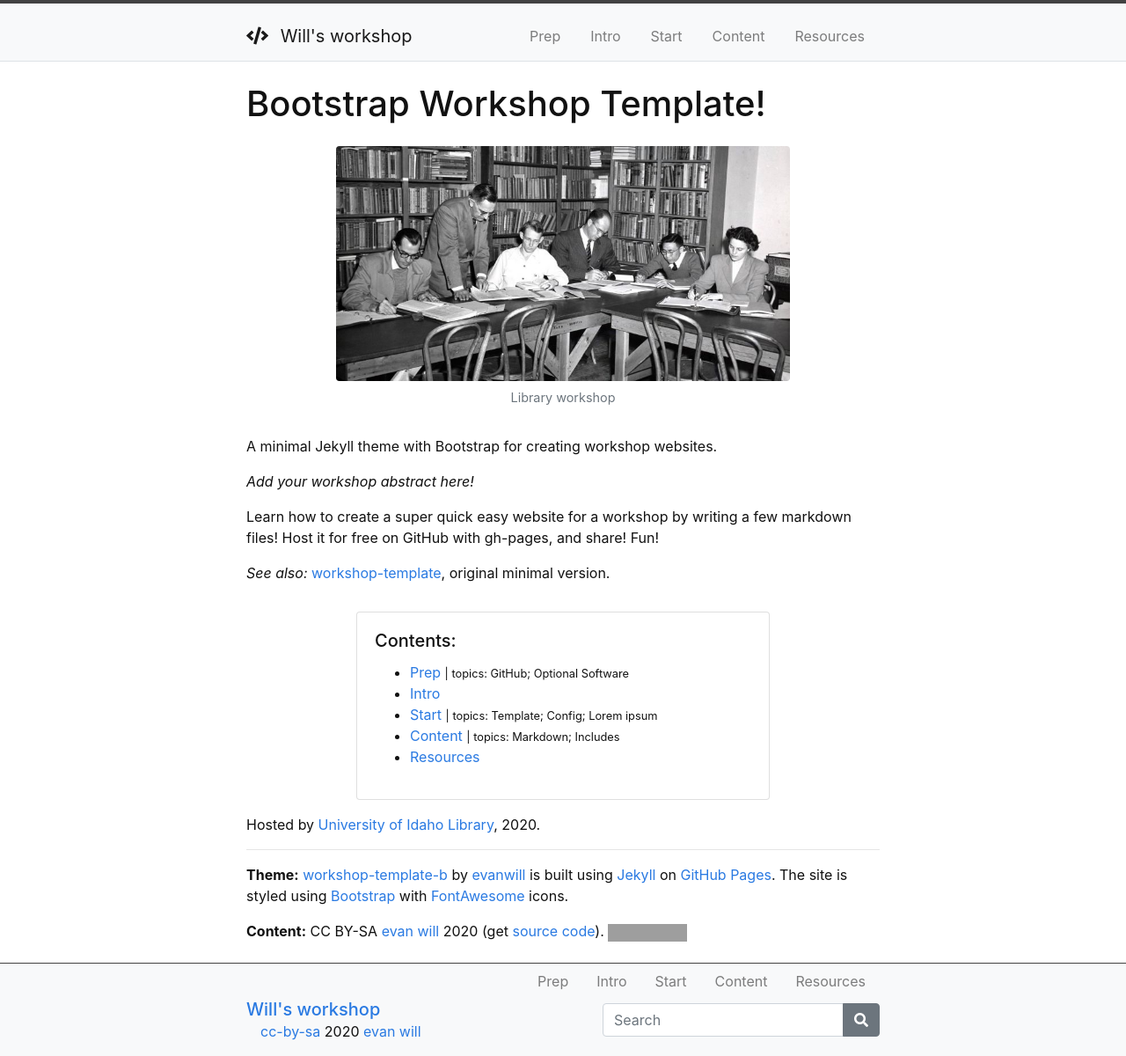
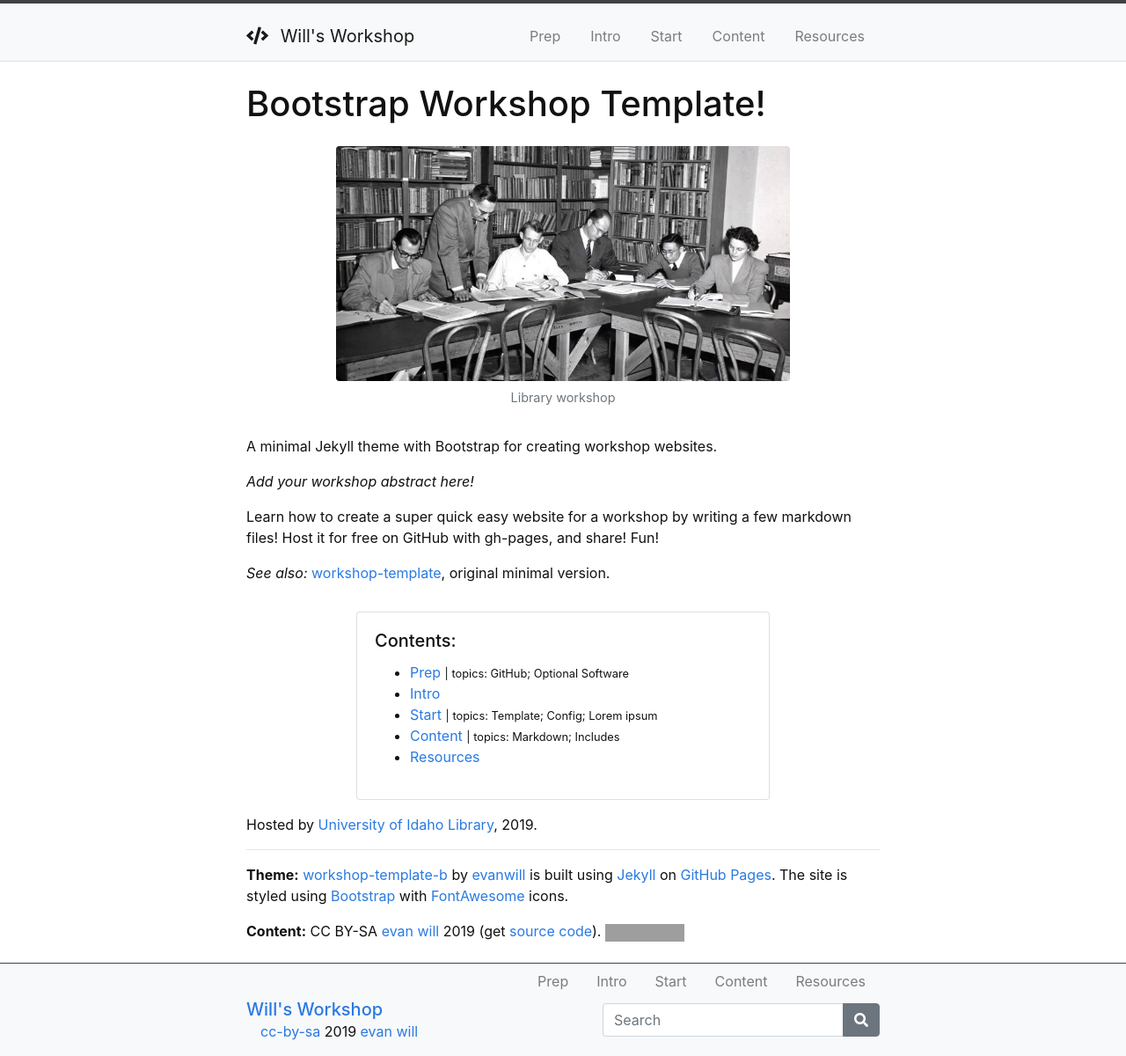
Before and after one commit to woodenzen/workshop-initial, a Jekyll site: the page built from index.md, in a window 1280 px wide. Shown: the whole page at 88% size. Built offline with Jekyll 4.4.1, drawn with Linux system fonts in a browser that asks for light colours; grey boxes are pictures that could not be loaded.

```diff
--- a/_config.yml
+++ b/_config.yml
@@ -8,7 +8,7 @@
 
 # Site settings
 # title appears in the header
-title: Will's workshop
+title: Will's Workshop
 # title-icon appears in the header to give some pizazz (leave blank for none)
 # choose from Font Awesome 5 free, https://fontawesome.com/icons?d=gallery&m=free
 # some options: fas fa-wrench; fas fa-cogs; fas fa-code; fas fa-chalkboard-teacher; fas fa-book-open
@@ -20,7 +20,7 @@ featured-image: "/images/uidaho-workshop.jpg"
 
 # author settings for cc-by, appears in the footer and credits
 author: evan will
-pub_year: 2020
+pub_year: 2019
 github_username: evanwill
 
 # add the full url for the github repository
```
